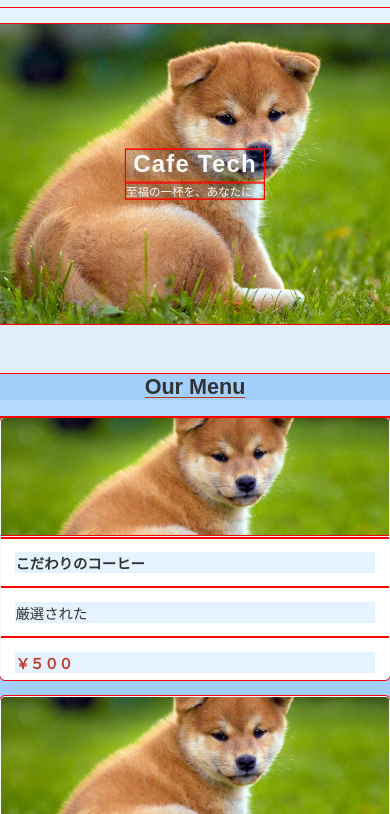
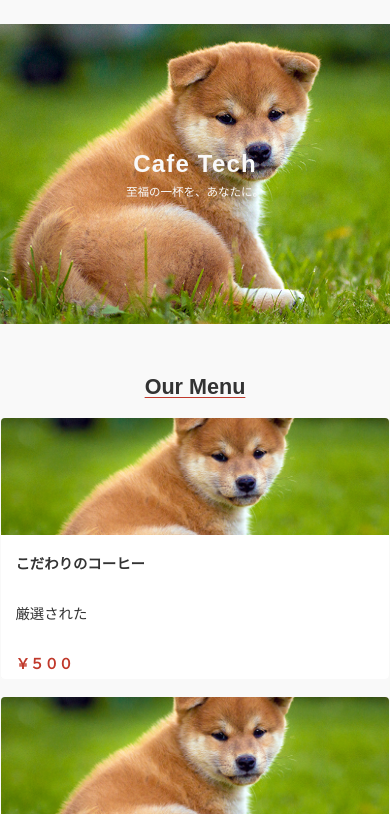
Before and after one commit to kayabuk1/iot-frontend-practice, a website: page 20250513html/test2.html in a window 390 px wide. Shown: the part 72-886 px from the top of the page. Drawn offline with Linux system fonts and the light colour scheme.

Commit message:
Commit pending changes to 20250513html/test2.html

```diff
--- a/20250513html/test2.html
+++ b/20250513html/test2.html
@@ -9,9 +9,10 @@
      <style>
         @charset "UTF-8";
         :root {--header-height:70px;}
-        * {outline: 1px solid red;
-            background-color: rgba(0, 128, 255, 0.1);
-            background-clip: content-box;
+        * {
+            /* outline: 1px solid red; */
+            /* background-color: rgba(0, 128, 255, 0.1); */
+            /* background-clip: content-box; */
             margin: 0; padding: 0; list-style: none;
             box-sizing: border-box;}
         html {font-size: 100%; scroll-behavior: smooth;
@@ -90,6 +91,7 @@
 
         @media screen and (max-width:767px)
         {
+            html {scroll-padding-top: 96px;}
             .section-title {font-size:1.5em;}
 
             header {height: auto; padding:10px 0;}
```
